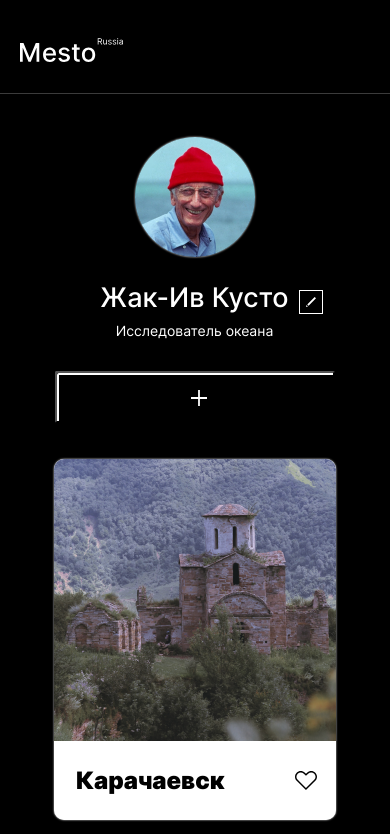
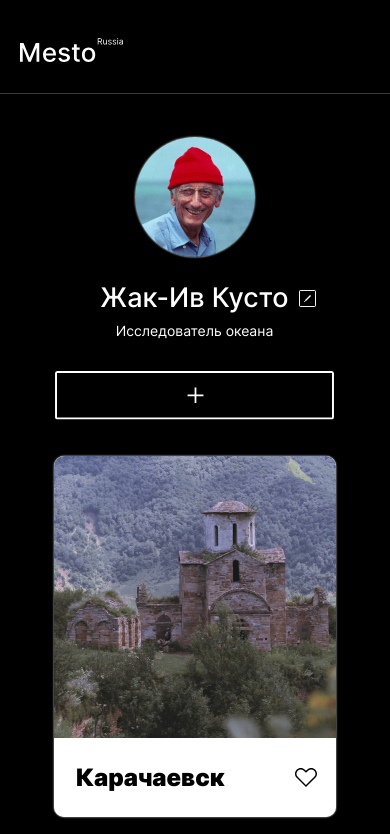
Before and after one commit to AndreySitnikov34/mesto, a plain HTML site: page index.html in a window 390 px wide. Shown: the top 834 px of the page. Drawn offline with Linux system fonts and the light colour scheme.

Commit message:
0312 исправления после первой итерации

```diff
--- a/blocks/form/__cell/form__cell.css
+++ b/blocks/form/__cell/form__cell.css
@@ -17,9 +17,9 @@
 .form__cell:focus {
   outline-color: #fff6c5;
 }
-@media (max-width: 767px) {
+@media (max-width: 901px) {
   .form__cell {
     width: 95%;
-    margin-top: 13%;
+    margin-top: 8%;
   }
 }
--- a/blocks/form/__cells/form__cells.css
+++ b/blocks/form/__cells/form__cells.css
@@ -5,9 +5,9 @@
   outline: none;
   border: 0;
 }
-@media (max-width: 767px) {
+@media (max-width: 901px) {
   .form__cells {
     width: 84%;
-        margin-top: 12%;
+    /* margin: 0; */
   }
 }
--- a/blocks/form/__heading/form__heading.css
+++ b/blocks/form/__heading/form__heading.css
@@ -17,10 +17,10 @@
 /*        text-align: center;*/
 /*    }*/
 /*}*/
-@media (max-width: 767px) {
+@media (max-width: 901px) {
   .form__heading {
     width: 84%;
-    margin-top: 26px;
+    margin: 27px auto 46px;
     font-size: 18px;
     line-height: 22px;
     /*text-align: center;*/
--- a/blocks/form/__submit-button/form__submit-button.css
+++ b/blocks/form/__submit-button/form__submit-button.css
@@ -14,7 +14,7 @@
   text-align: center;
   cursor: pointer;
 }
-@media (max-width: 767px) {
+@media (max-width: 901px) {
   .form__submit-button {
     width: 84%;
     height: 45px;
--- a/blocks/form/form.css
+++ b/blocks/form/form.css
@@ -11,9 +11,9 @@
   align-items: center;
   z-index: 1;
 }
-@media (max-width: 758px) {
+@media (max-width: 901px) {
   .form {
     width: 282px;
-        /*margin-left: 5px;*/
+    /* margin-top: 5px; */
   }
 }
--- a/blocks/header/header.css
+++ b/blocks/header/header.css
@@ -1,5 +1,5 @@
 .header {
-  margin: 45px 0 40px; /*Центрирование блока*/
+  margin: 45px 0 51px; /*Центрирование блока*/
   max-width: 1600px; /*Максимальная ширина при больших разрешениях*/
   min-width: 250px; /*Минимальная ширина при маленьких разрешениях*/
   width: auto; /*Ширина в зависимости от разрешения экрана*/
--- a/blocks/popup/__container/popup__container.css
+++ b/blocks/popup/__container/popup__container.css
@@ -1,15 +1,14 @@
 .popup__container {
   position: relative;
   width: 430px;
-    background: #FFFFFF;
+  background: #ffffff;
   box-shadow: 0 0 20px rgba(0, 0, 0, 0.15);
   border-radius: 10px;
   z-index: 1;
 }
-@media (max-width: 767px){
+@media (max-width: 901px) {
   .popup__container {
     width: 282px;
-        margin-left: -15px;
+    margin: 0;
   }
-
 }
--- a/blocks/popup/popup.css
+++ b/blocks/popup/popup.css
@@ -13,8 +13,8 @@
   align-items: center;
   z-index: 1;
 }
-@media (max-width: 424px) {
+@media (max-width: 901px) {
   .popup {
-    margin-top: -63%;
+    top: -192px;
   }
 }
--- a/blocks/user/__add/-button/user__add-button.css
+++ b/blocks/user/__add/-button/user__add-button.css
@@ -4,22 +4,23 @@
   width: 150px;
   height: 50px;
   /* align-items: center; */
-  background-image: url("/images/plus148.svg");
+  background-image: url("../../../../images/plus148.svg");
+  background-size: cover;
   background-color: transparent;
   box-sizing: border-box;
   border-radius: 2px;
-  text-align: center;
-  justify-content: center;
+  /* text-align: center; */
+  /* justify-content: center; */
   cursor: pointer;
-  /* border: none; */
+  border: none;
   outline: none;
 }
 @media (max-width: 901px) {
   .user__add-button {
-    background-image: url("/images/plus280.svg");
-    width: 280px;
-    height: 52px;
-    margin: 32px 30px 0;
+    background-image: url("../../../../images/plus280.svg");
+    width: 279px;
+    height: 49px;
+    margin: 32px auto 0;
   }
 }
 .user__add-button:hover {
--- a/blocks/user/__info/-edit-button/user__info-edit-button.css
+++ b/blocks/user/__info/-edit-button/user__info-edit-button.css
@@ -1,12 +1,18 @@
 .user__info-edit-button {
   width: 22px;
+  height: 22px;
   cursor: pointer;
   background-color: black;
   margin-bottom: -10px;
   padding: 0;
   line-height: 0;
   border: none;
-  /*outline: none;*/
+  outline: none;
+  background-image: url("../../../../images/cursor__pencil23.svg");
+  background-size: cover;
+  background-color: transparent;
+  box-sizing: border-box;
+  border-radius: 2px;
 }
 .user__info-edit-button:hover {
   opacity: 0.6;
@@ -17,8 +23,9 @@
 
 @media (max-width: 901px) {
   .user__info-edit-button {
-    width: 18px;
-    height: 18px;
+    background-image: url("../../../../images/cursor__pencil17.svg");
+    width: 17px;
+    height: 17px;
     margin: 5px 0 0 0;
     padding: 0;
   }
--- a/index.html
+++ b/index.html
@@ -20,14 +20,10 @@
           />
           <div class="user__info">
             <h1 class="user__name">Жак-Ив Кусто</h1>
-            <button type="button" class="user__info-edit-button">
-              <img src="images/Курсор__карандаш_влево-вниз.svg" alt="Курсор" />
-            </button>
+            <button type="button" class="user__info-edit-button"></button>
             <h2 class="user__about">Исследователь океана</h2>
           </div>
-          <button type="button" class="user__add-button">
-            <!-- <img src="images/plus.svg" alt="Добавить картинку" /> -->
-          </button>
+          <button type="button" class="user__add-button"></button>
         </section>
         <section class="content">
           <article class="cell">
```
Also changed, not shown: images/cursor__pencil17.svg (added), images/cursor__pencil23.svg (renamed from images/Курсор__карандаш_влево-вниз.svg). Lines whose indentation alone changed are shown as unchanged.
